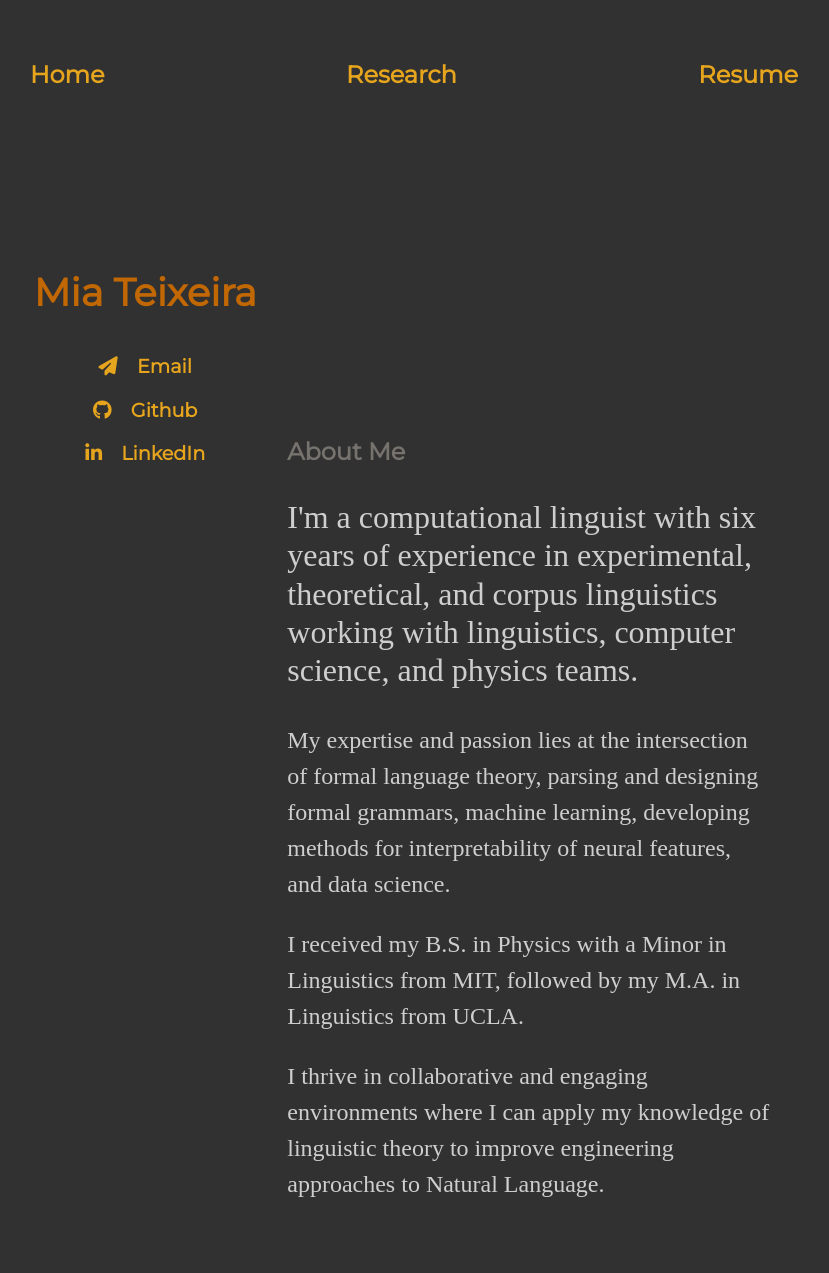
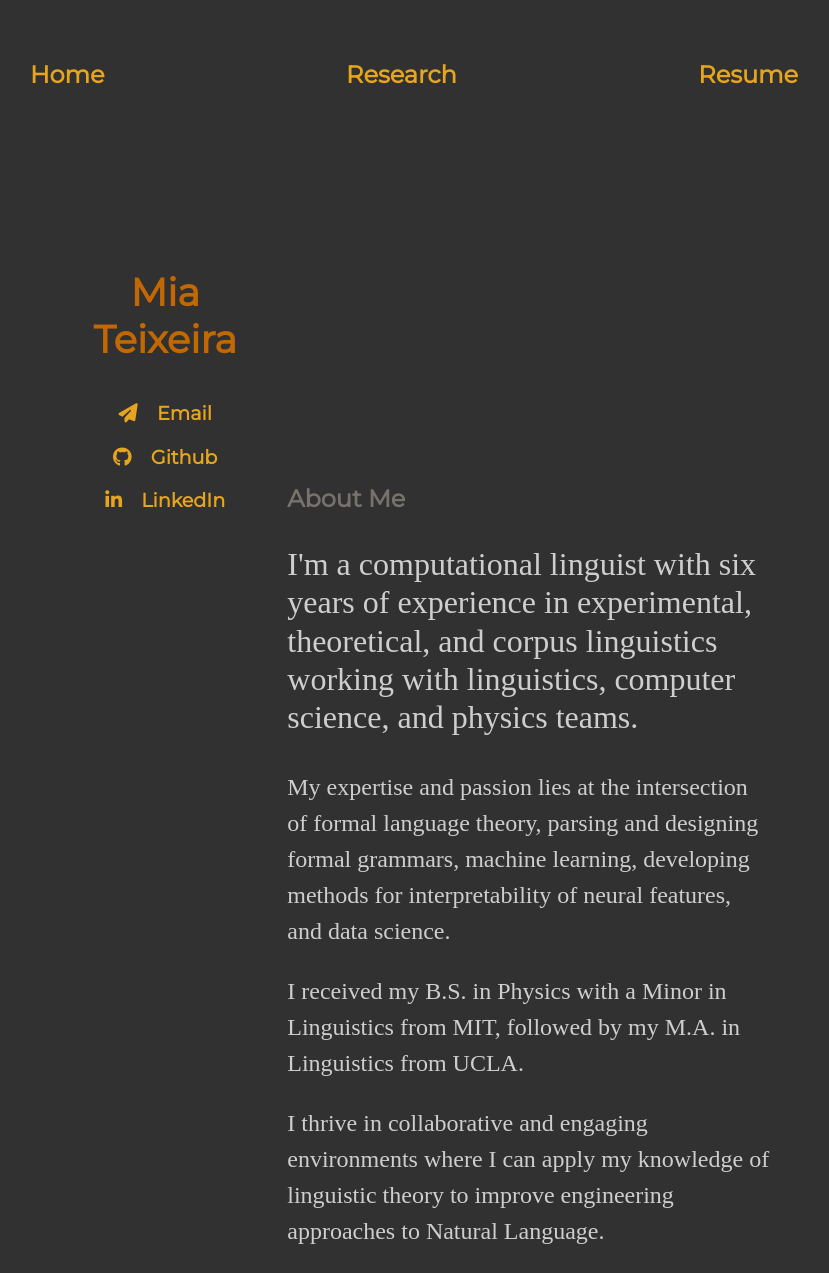
Before and after one commit to miateixeira/miateixeira.github.io, a Jekyll site: the page built from index.html, in a window 1280 px wide. Shown: the whole page, without its empty margins (226-1055 px from the left). Built offline with Jekyll 4.4.1, drawn with Linux system fonts in a browser that asks for light colours; nearby versions of some CDN libraries; before the commit the page ends 1226 px from its top, so only the background shows below that.

Commit message:
fixed padding?

```diff
--- a/css/main.css
+++ b/css/main.css
@@ -16,13 +16,13 @@ nav {
 
 nav ul, div.sidebar ul {
   font-family: 'Montserrat', 'Helvetica', 'Arial', 'Sans-Serif';
-  padding: 0px;
   list-style: none;
   font-weight: bold;
   text-align: center;
 }
 
 nav ul {
+  padding: 0px;
   display: flex;
   justify-content: space-between;
 }
```
